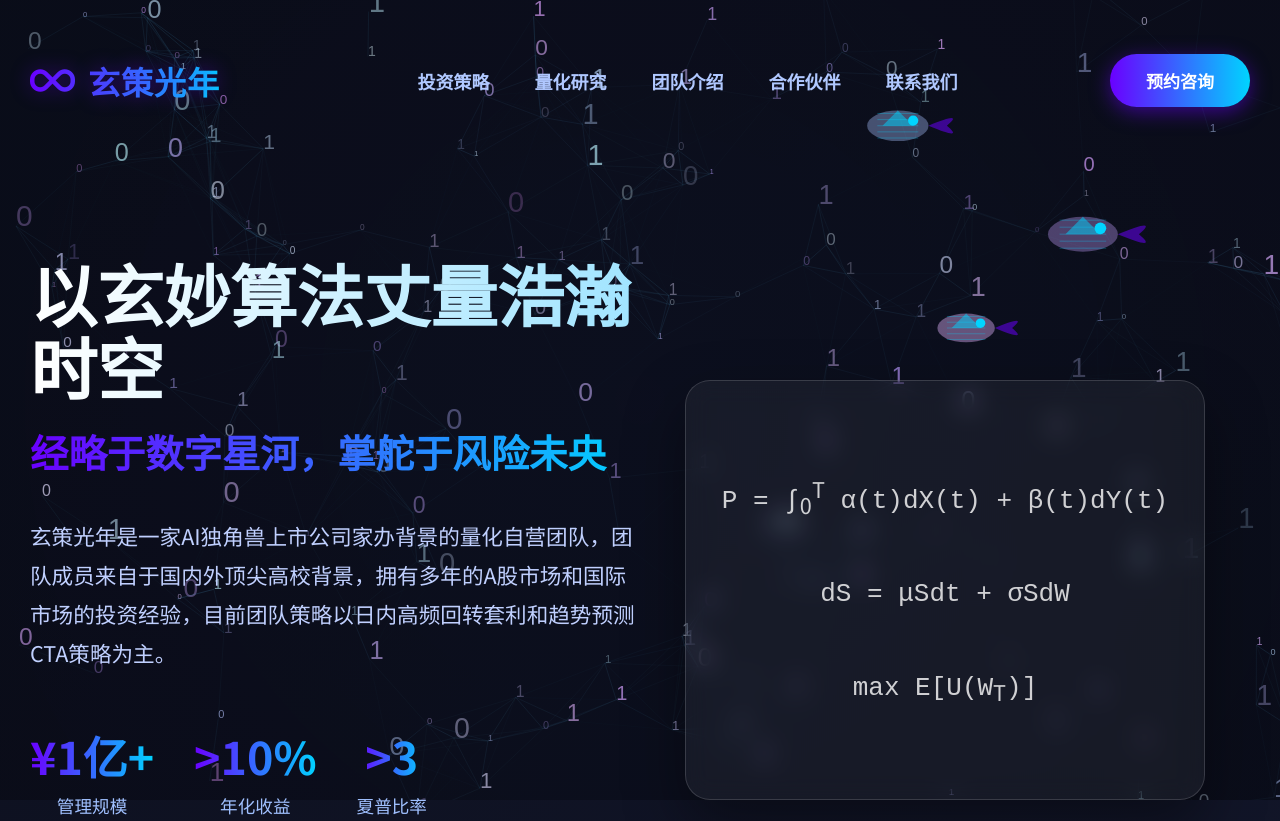
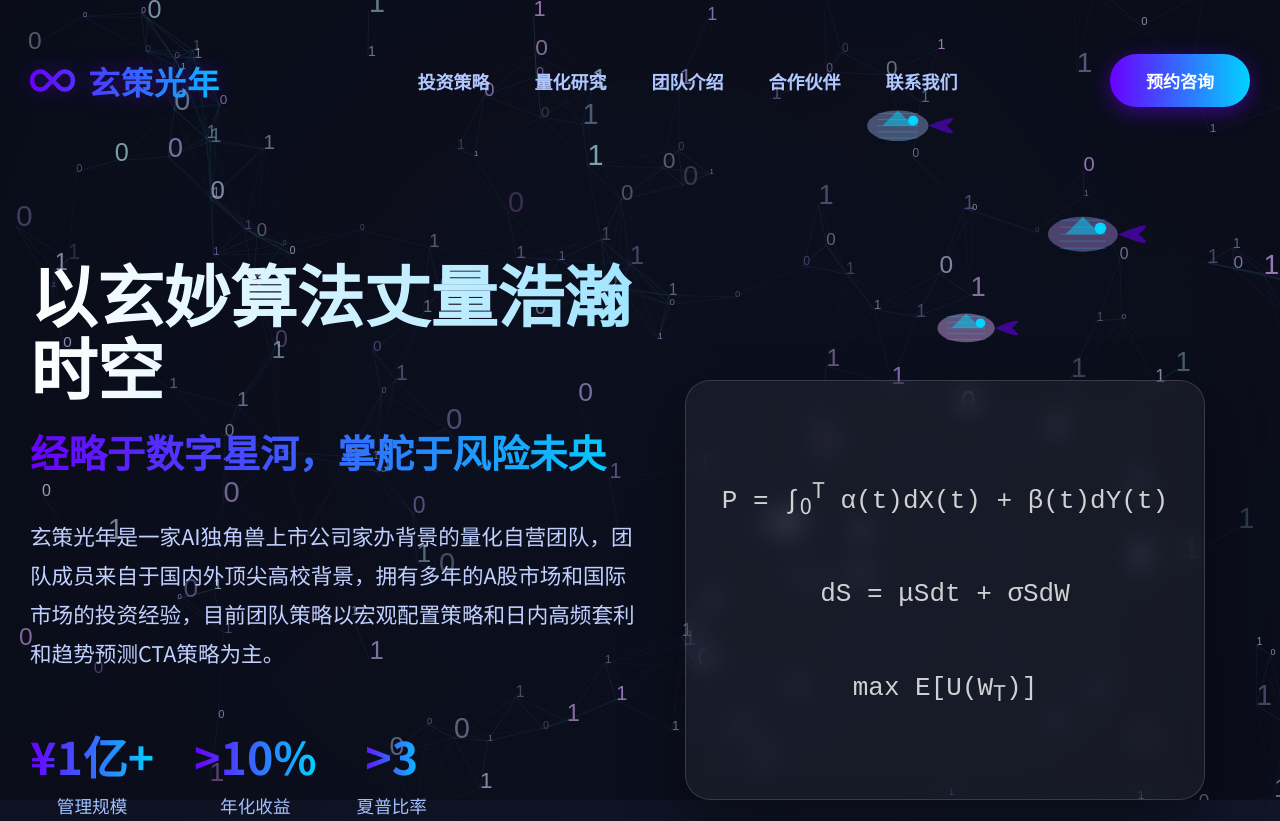
Before and after one commit to astrafeng/astrafeng.github.io, a plain HTML site: page index.html in a window 1280 px wide. Shown: the top 821 px of the page. Drawn offline with Linux system fonts and the light colour scheme; animation ran at ten frames a second.

Commit message:
Update index.html

```diff
--- a/index.html
+++ b/index.html
@@ -809,7 +809,7 @@
             <div class="hero-content">
                 <h1>以玄妙算法丈量浩瀚时空</h1>
                 <div class="slogan">经略于数字星河，掌舵于风险未央</div>
-                <p>玄策光年是一家AI独角兽上市公司家办背景的量化自营团队，团队成员来自于国内外顶尖高校背景，拥有多年的A股市场和国际市场的投资经验，目前团队策略以日内高频回转套利和趋势预测CTA策略为主。</p>
+                <p>玄策光年是一家AI独角兽上市公司家办背景的量化自营团队，团队成员来自于国内外顶尖高校背景，拥有多年的A股市场和国际市场的投资经验，目前团队策略以宏观配置策略和日内高频套利和趋势预测CTA策略为主。</p>
 
                 <div class="stats">
                     <div class="stat-item">
```
